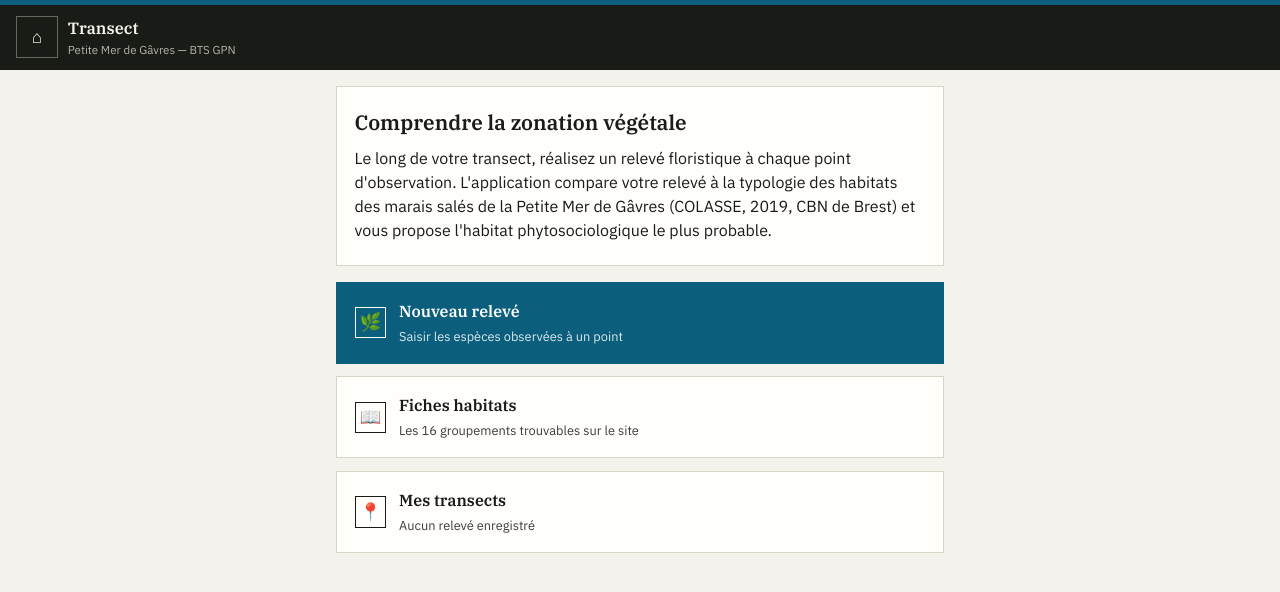
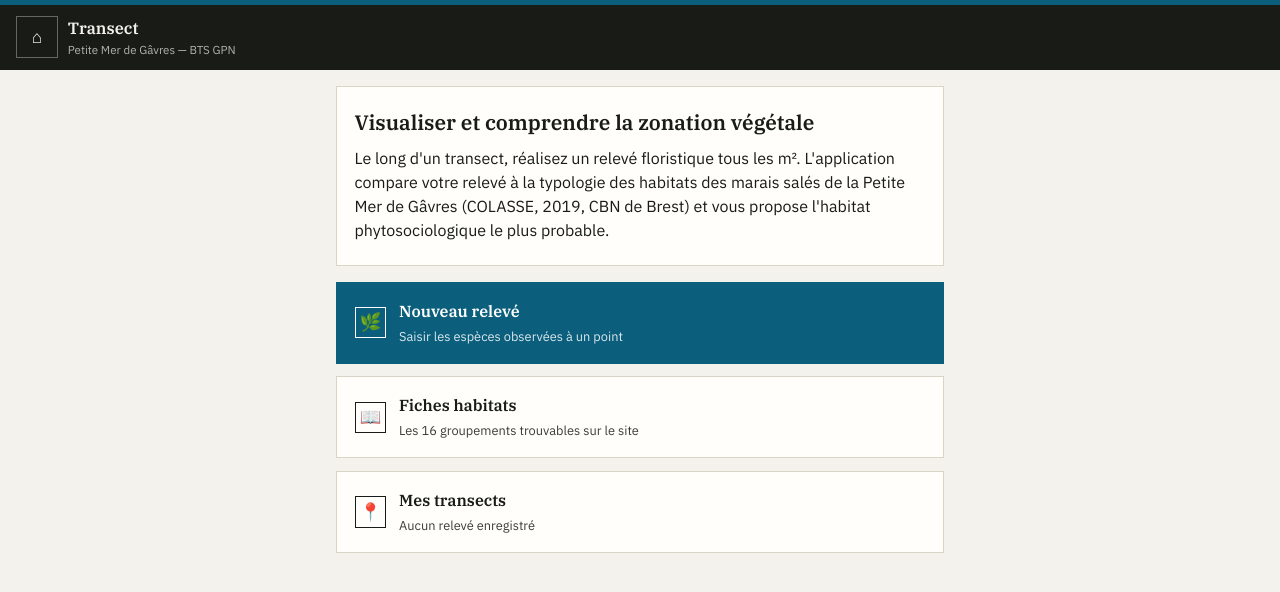
Before and after one commit to btsgpn-kerplouz/portail, a plain HTML site: page apps/transect/index.html in a window 1280 px wide. Drawn offline with Linux system fonts and the light colour scheme.

Commit message:
Transect : reformule l'accroche de l'écran d'accueil
Co-Authored-By: Claude Sonnet 5 <noreply@anthropic.com>

```diff
--- a/apps/transect/index.html
+++ b/apps/transect/index.html
@@ -305,8 +305,8 @@ table.historique th,table.historique td{border-bottom:1px solid var(--line);padd
   <!-- ECRAN ACCUEIL -->
   <section class="ecran actif" id="ecran-accueil">
     <div class="carte">
-      <h1>Comprendre la zonation végétale</h1>
-      <p>Le long de votre transect, réalisez un relevé floristique à chaque point d'observation. L'application compare votre relevé à la typologie des habitats des marais salés de la Petite Mer de Gâvres (COLASSE, 2019, CBN de Brest) et vous propose l'habitat phytosociologique le plus probable.</p>
+      <h1>Visualiser et comprendre la zonation végétale</h1>
+      <p>Le long d'un transect, réalisez un relevé floristique tous les m². L'application compare votre relevé à la typologie des habitats des marais salés de la Petite Mer de Gâvres (COLASSE, 2019, CBN de Brest) et vous propose l'habitat phytosociologique le plus probable.</p>
     </div>
     <button class="accueil-bouton principal" onclick="allerA('releve')">
       <span class="emoji">🌿</span>
```
